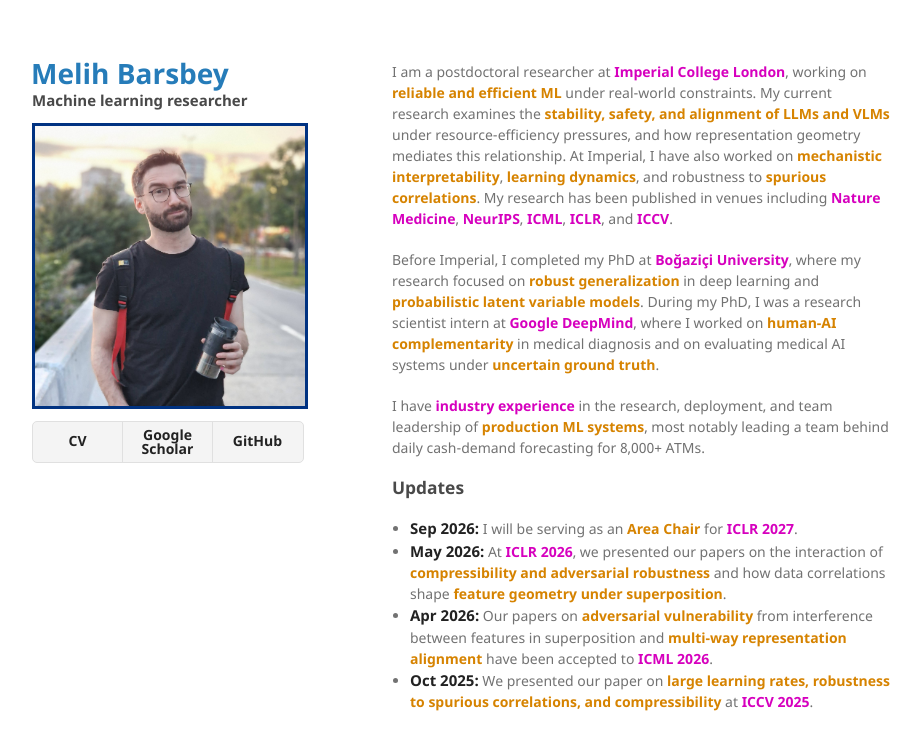
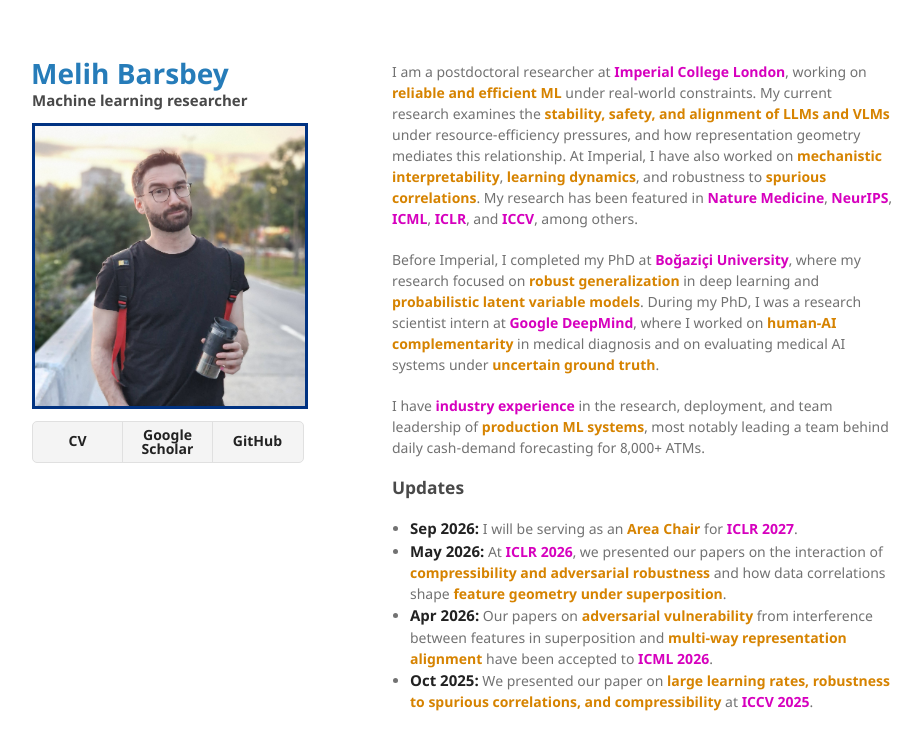
Before and after one commit to mbarsbey/mbarsbey.github.io, a Jekyll site: the page built from index.md, in a window 1280 px wide. Shown: the top 750 px of the page, without its empty margins (178-1100 px from the left). Built offline with Jekyll 4.4.1, drawn with Linux system fonts in a browser that asks for light colours.

Commit message:
Reword the publication venues sentence

```diff
--- a/index.md
+++ b/index.md
@@ -1,7 +1,7 @@
 ---
 layout: default
 ---
-I am a postdoctoral researcher at **<span style="color: #d600be">Imperial College London</span>**, working on **<span style="color: #d68300">reliable and efficient ML</span>** under real-world constraints. My current research examines the **<span style="color: #d68300">stability, safety, and alignment of LLMs and VLMs</span>** under resource-efficiency pressures, and how representation geometry mediates this relationship. At Imperial, I have also worked on **<span style="color: #d68300">mechanistic interpretability</span>**, **<span style="color: #d68300">learning dynamics</span>**, and robustness to **<span style="color: #d68300">spurious correlations</span>**. My research has been published in venues including **<span style="color: #d600be">Nature Medicine</span>**, **<span style="color: #d600be">NeurIPS</span>**, **<span style="color: #d600be">ICML</span>**, **<span style="color: #d600be">ICLR</span>**, and **<span style="color: #d600be">ICCV</span>**.
+I am a postdoctoral researcher at **<span style="color: #d600be">Imperial College London</span>**, working on **<span style="color: #d68300">reliable and efficient ML</span>** under real-world constraints. My current research examines the **<span style="color: #d68300">stability, safety, and alignment of LLMs and VLMs</span>** under resource-efficiency pressures, and how representation geometry mediates this relationship. At Imperial, I have also worked on **<span style="color: #d68300">mechanistic interpretability</span>**, **<span style="color: #d68300">learning dynamics</span>**, and robustness to **<span style="color: #d68300">spurious correlations</span>**. My research has been featured in **<span style="color: #d600be">Nature Medicine</span>**, **<span style="color: #d600be">NeurIPS</span>**, **<span style="color: #d600be">ICML</span>**, **<span style="color: #d600be">ICLR</span>**, and **<span style="color: #d600be">ICCV</span>**, among others.
 
 Before Imperial, I completed my PhD at **<span style="color: #d600be">Boğaziçi University</span>**, where my research focused on **<span style="color: #d68300">robust generalization</span>** in deep learning and **<span style="color: #d68300">probabilistic latent variable models</span>**. During my PhD, I was a research scientist intern at **<span style="color: #d600be">Google DeepMind</span>**, where I worked on [**<span style="color: #d68300">human-AI complementarity</span>**](https://www.nature.com/articles/s41591-023-02437-x) in medical diagnosis and on evaluating medical AI systems under [**<span style="color: #d68300">uncertain ground truth</span>**](https://www.sciencedirect.com/science/article/pii/S1361841525001033).
 
```
